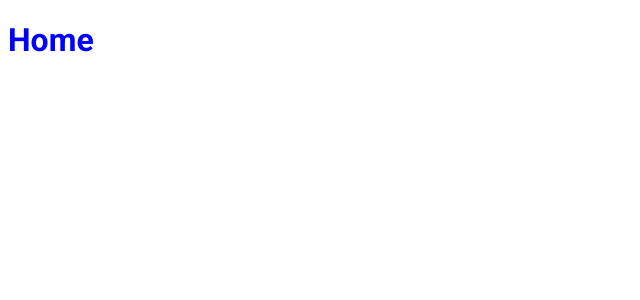
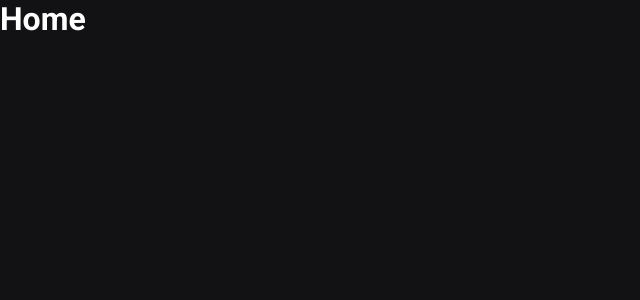
Before and after one commit to GersonRocha9/ignews, a Next.js app: page / in a window 1280 px wide. Shown: the top 300 px of the page, without its empty margins (0-640 px from the left). Built offline with nearby package versions, Linux system fonts and the light colour scheme.

Commit message:
create global.scss and put on app.tsx

```diff
--- a/src/pages/_app.tsx
+++ b/src/pages/_app.tsx
@@ -1,4 +1,5 @@
 import { AppProps } from "next/app";
+import "../styles/global.scss";
 
 function MyApp({ Component, pageProps }: AppProps) {
   return <Component {...pageProps} />;
--- a/src/pages/index.tsx
+++ b/src/pages/index.tsx
@@ -1,4 +1,3 @@
-import styles from "../styles/home.module.scss";
 import Head from "next/head";
 
 export default function Home() {
@@ -7,7 +6,7 @@
       <Head>
         <title>Início | ig.news</title>
       </Head>
-      <h1 className={styles.title}>Home</h1>
+      <h1>Home</h1>
     </>
   );
 }
--- /dev/null
+++ b/src/styles/global.scss
@@ -0,0 +1,37 @@
+* {
+  margin: 0;
+  padding: 0;
+  box-sizing: border-box;
+  font-family: "Roboto", sans-serif;
+}
+
+:root {
+  --white: #fff;
+
+  --gray-50: #e1e1e6;
+  --gray-300: #a8a8b3;
+  --gray-900: #121214;
+
+  --cyan-500: #61dafb;
+
+  --yellow-500: #eba417;
+}
+
+body {
+  background: var(--gray-900);
+  color: var(--white);
+}
+
+body, input, textarea, select, button {
+  font: 400 1rem "Roboto", sans-serif;
+
+}
+
+button {
+  cursor: pointer;
+}
+
+a {
+  color: inherit;
+  text-decoration: none;
+}
--- a/src/styles/home.module.scss
+++ /dev/null
@@ -1,4 +0,0 @@
-.title {
-  color: blue;
-  font-family: 'Roboto', sans-serif;
-}
```
